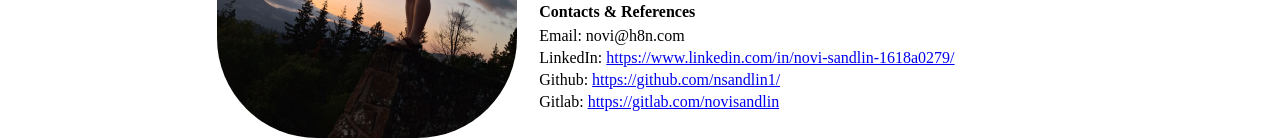
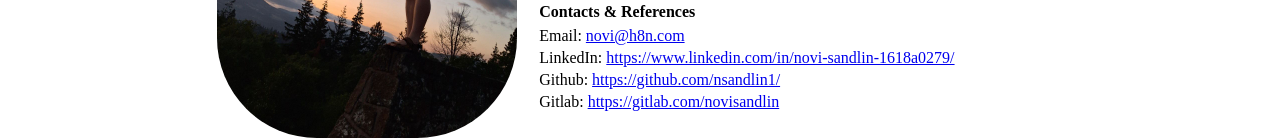
Before and after one commit to nsandlin1/nsandlin1.github.io, a plain HTML site: page index.html in a window 1280 px wide. Shown: the part 270-410 px from the top of the page. Drawn offline with Linux system fonts and the light colour scheme.

Commit message:
making email href

```diff
--- a/index.html
+++ b/index.html
@@ -22,7 +22,8 @@
                 </p>
                 <h4 class="bioTextHeader">Contacts & References</h4>
                 <div class="bioTextItem">
-                    <span>Email: novi@h8n.com</span>
+                    <span>Email:</span>
+                    <a href="mailto:novi@h8n.com">novi@h8n.com</a>
                 </div>
                 <div class="bioTextItem">
                     <span>LinkedIn:</span>
```
